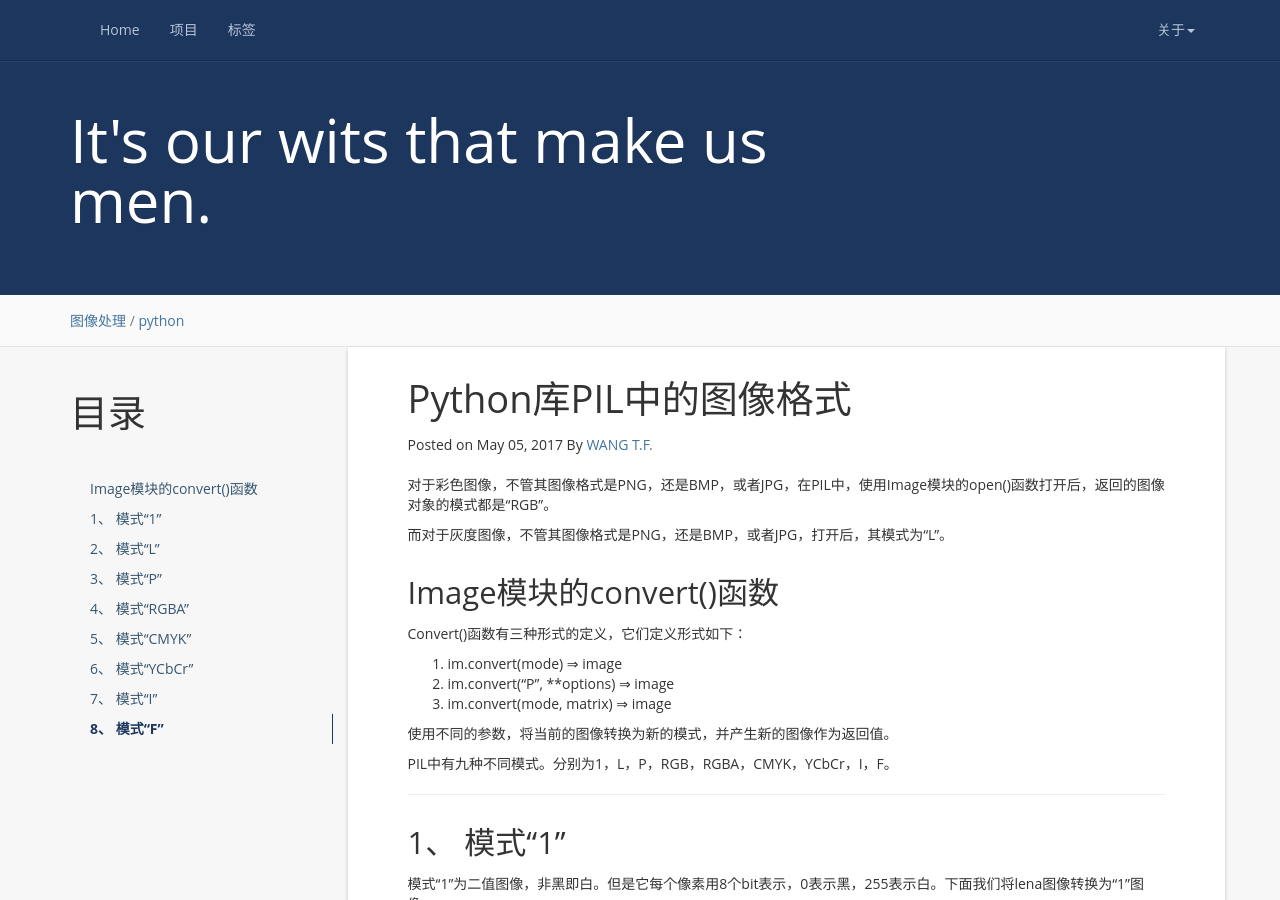
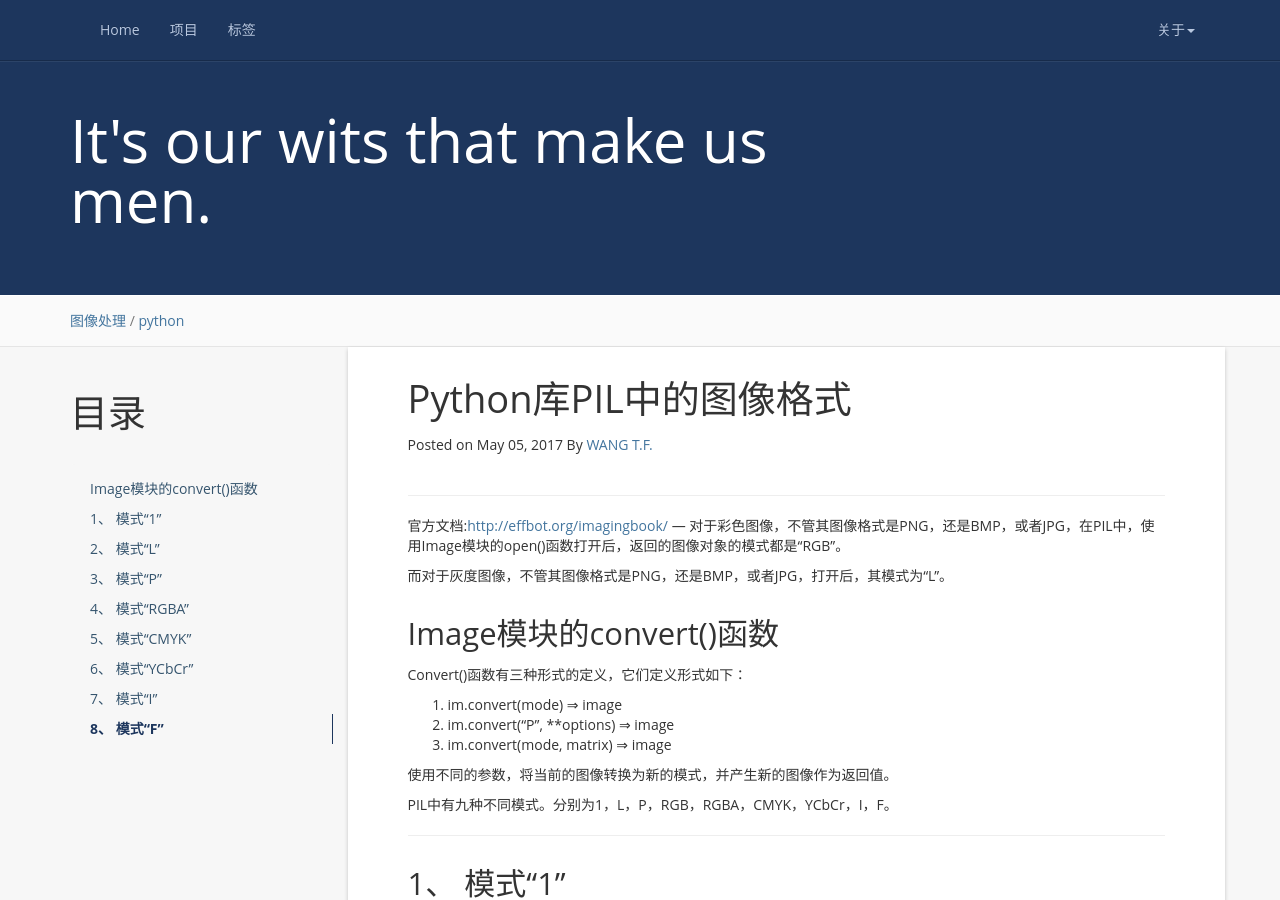
Before and after one commit to wang-tf/wang-tf.github.io, a Jekyll site: the page built from _posts/2017-05-05-PIL-convert.md, in a window 1280 px wide and 900 px high. Built offline with Jekyll 4.4.1, drawn with Linux system fonts in a browser that asks for light colours; nearby versions of some CDN libraries; comment, search, counter and statistics services are not loaded.

Commit message:
Update 2017-05-05-PIL-convert.md

```diff
--- a/_posts/2017-05-05-PIL-convert.md
+++ b/_posts/2017-05-05-PIL-convert.md
@@ -10,6 +10,9 @@ tag: python
 {:toc}
 
 
+---
+官方文档:[http://effbot.org/imagingbook/](http://effbot.org/imagingbook/)
+---
 对于彩色图像，不管其图像格式是PNG，还是BMP，或者JPG，在PIL中，使用Image模块的open()函数打开后，返回的图像对象的模式都是“RGB”。
 
 而对于灰度图像，不管其图像格式是PNG，还是BMP，或者JPG，打开后，其模式为“L”。
```
